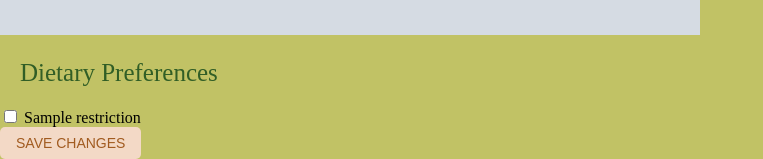
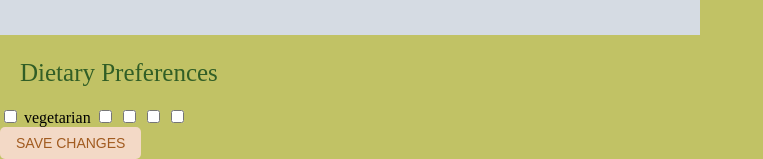
Before and after one commit to kaylaxu15/pantry_2_plate, a Flask app: template templates/profile_page.html in a window 1280 px wide. Shown: the part 731-890 px from the top of the page, without its empty margins (0-763 px from the left). Run offline with Flask 3, Linux system fonts and the light colour scheme; the template is opened without the code that fills it: most values are stand-ins (such as "Sample title", 1, 10 or a date in 2020); grey boxes marked "Sample" are stand-in pictures.

Commit message:
edits to profile_page

```diff
--- a/templates/profile_page.html
+++ b/templates/profile_page.html
@@ -40,9 +40,17 @@
             {% for restriction in user_data.restrictions %}
             <div class="restriction">
                 <label for="diet-{{ restriction }}">
-                    <input type="checkbox" name="dietary-restriction" id="diet-{{ restriction }}"
-                        value="{{ restriction }}" {% if restriction in user.dietary_preferences %}checked{% endif %}>
-                    {{ restriction }}
+                    <input type="checkbox" name="vegetarian" id="vegetarian"
+                        value="vegetarian" {% if 'vegetarian' in user.dietary_preferences %}checked{% endif %}>
+                    vegetarian
+                    <input type="checkbox" name="vegan" id="vegan"
+                        value="vegan" {% if 'vegan' in user.dietary_preferences %}checked{% endif %}>
+                    <input type="checkbox" name="dairy-free" id="dairy-free"
+                        value="dairy-free" {% if 'dairy-free' in user.dietary_preferences %}checked{% endif %}>
+                    <input type="checkbox" name="keto" id="keto"
+                        value="keto" {% if 'keto' in user.dietary_preferences %}checked{% endif %}>
+                    <input type="checkbox" name="gluten-free" id="gluten-free"
+                        value="gluten-free" {% if 'gluten-free' in user.dietary_preferences %}checked{% endif %}>
                 </label>
             </div>
             {% endfor %}
```
